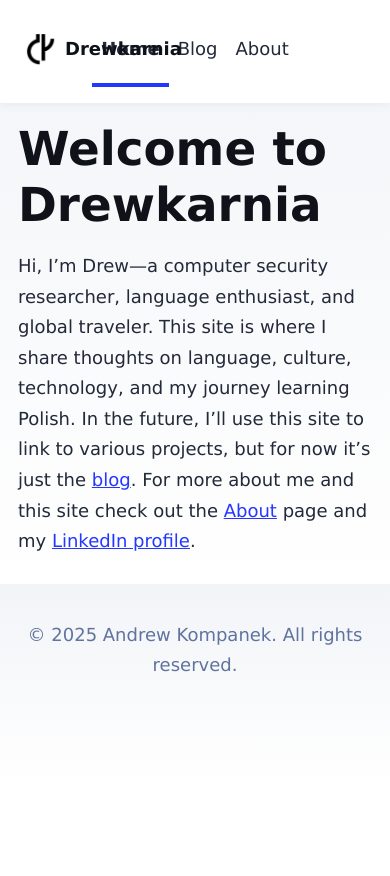
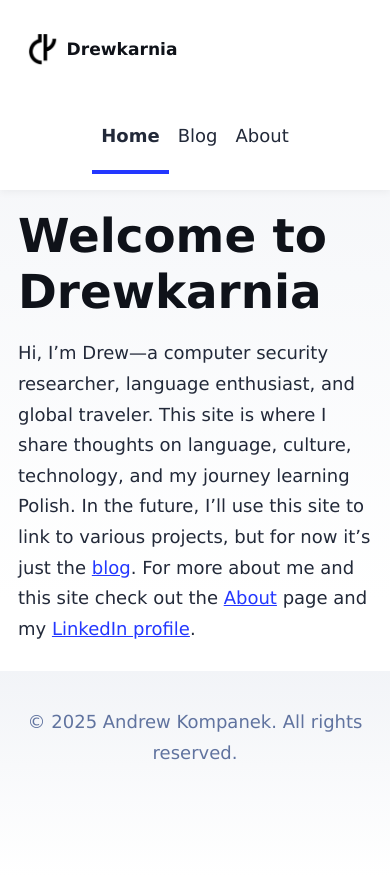
Before and after one commit to kompanek/drewkarnia-blog, an Astro site: page / in a window 390 px wide. Before the commit the page ends 844 px from the top, so only its background shows below. Built offline with nearby package versions, Linux system fonts and the light colour scheme; Astro itself is replaced by a stand-in of ours.

Commit message:
Header tweak for mobile

```diff
--- a/src/components/Header.astro
+++ b/src/components/Header.astro
@@ -78,8 +78,10 @@ import logo from '../../public/DK.png';
 		padding: 1rem 0;
 	}
 	   nav h2 {
-		position: absolute;
-		left: 1rem;
+		   position: relative;
+		   left: 0;
+		   flex: 1 1 auto;
+		   min-width: 0;
 	   }
 	.internal-links {
 		display: flex;
@@ -99,6 +101,22 @@ import logo from '../../public/DK.png';
 		display: flex;
 	}
 	   @media (max-width: 720px) {
+		   nav {
+			   flex-direction: column;
+			   align-items: stretch;
+			   gap: 0.5rem;
+		   }
+		   nav h2 {
+			   font-size: 0.95em;
+			   text-align: center;
+			   word-break: break-word;
+			   white-space: normal;
+			   margin-bottom: 0.5em;
+		   }
+		   .internal-links {
+			   justify-content: center;
+			   flex-wrap: wrap;
+		   }
 		   .social-links {
 			   display: none;
 		   }
```
Lines whose indentation alone changed are shown as unchanged.
